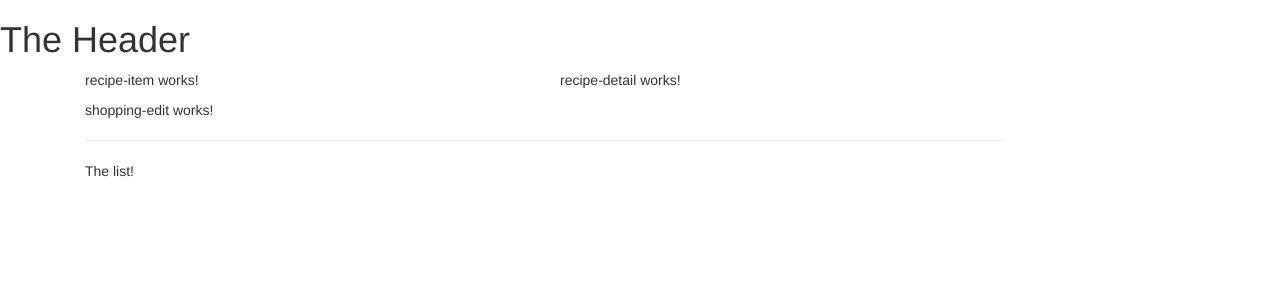
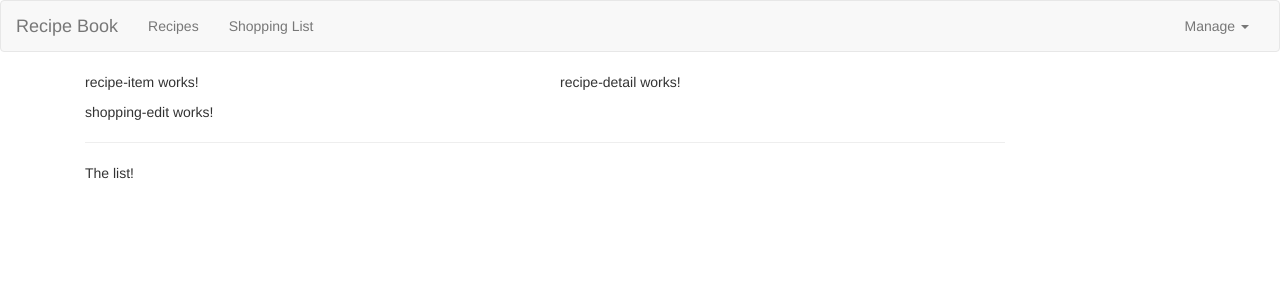
Before and after one commit to GemmaDawson/Angular6_July2018, an Angular app in the folder courseproject/: page / in a window 1280 px wide. Shown: the top 300 px of the page. Built offline with nearby package versions, Linux system fonts and the light colour scheme.

Commit message:
Section 3 Lecture 45 | Adding a Navigation Bar

```diff
--- a/courseproject/src/app/header/header/header.component.html
+++ b/courseproject/src/app/header/header/header.component.html
@@ -1 +1,33 @@
-<h1>The Header</h1>
+<nav class="navbar navbar-default">
+  <div class="container-fluid">
+    <div class="navbar-header">
+      <a href="#" class="navbar-brand">Recipe Book</a>
+    </div>
+
+    <div class="collapse navbar-collapse">
+      <ul class="nav navbar-nav">
+        <li>
+          <a href="#">Recipes</a>
+        </li>
+        <li>
+          <a href="#">Shopping List</a>
+        </li>
+      </ul>
+      <ul class="nav navbar-nav navbar-right">
+        <li class="dropdown">
+          <a href="#" class="dropdown-toggle">Manage
+            <span class="caret"></span>
+          </a>
+          <ul class=" dropdown-menu ">
+            <li>
+              <a href="# ">Save Data</a>
+            </li>
+            <li>
+              <a href="# ">Fetch Data</a>
+            </li>
+          </ul>
+        </li>
+      </ul>
+    </div>
+  </div>
+</nav>
```
